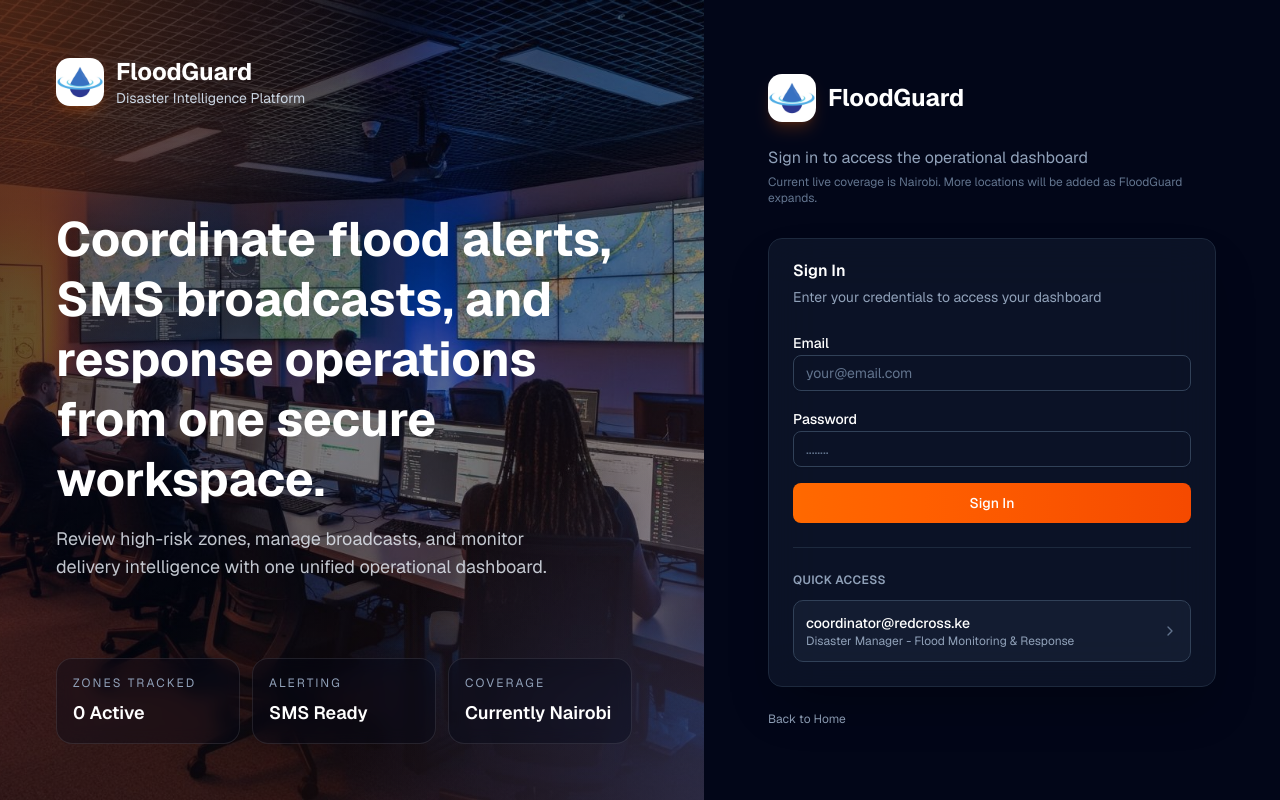
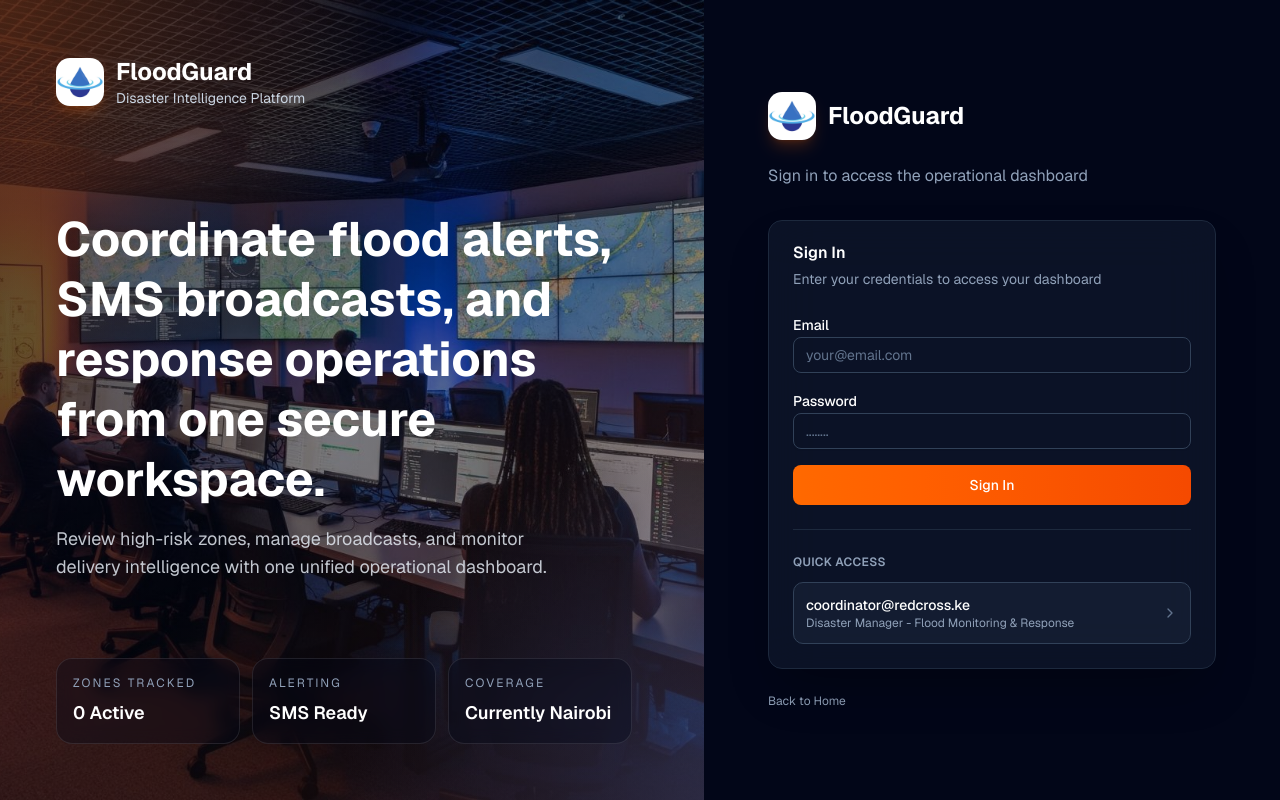
Before and after one commit to davewagacira/FLOOD-GUARD, a Next.js app: page /login in a window 1280 px wide. Built offline with nearby package versions, Linux system fonts and the light colour scheme; no server answers; the database is empty.

Commit message:
Remove live coverage note from login page
Remove the hardcoded paragraph mentioning "Current live coverage is Nairobi" from the login client page to avoid displaying stale/region-specific information. tsconfig.tsbuildinfo was also updated (build metadata change) as part of the rebuild.

```diff
--- a/app/login/login-client-page.tsx
+++ b/app/login/login-client-page.tsx
@@ -119,7 +119,6 @@ export function LoginClientPage({ activeZonesCount }: LoginClientPageProps) {
               </div>
             </Link>
             <p className="mt-2 text-slate-400">Sign in to access the operational dashboard</p>
-            <p className="mt-1 text-xs text-slate-500">Current live coverage is Nairobi. More locations will be added as FloodGuard expands.</p>
           </div>
 
           <Card className="border border-slate-800 bg-slate-900/75 shadow-2xl shadow-black/30 backdrop-blur-xl">
```
Also changed, not shown: 1 other file (tests, documents, lock files or other folders).
